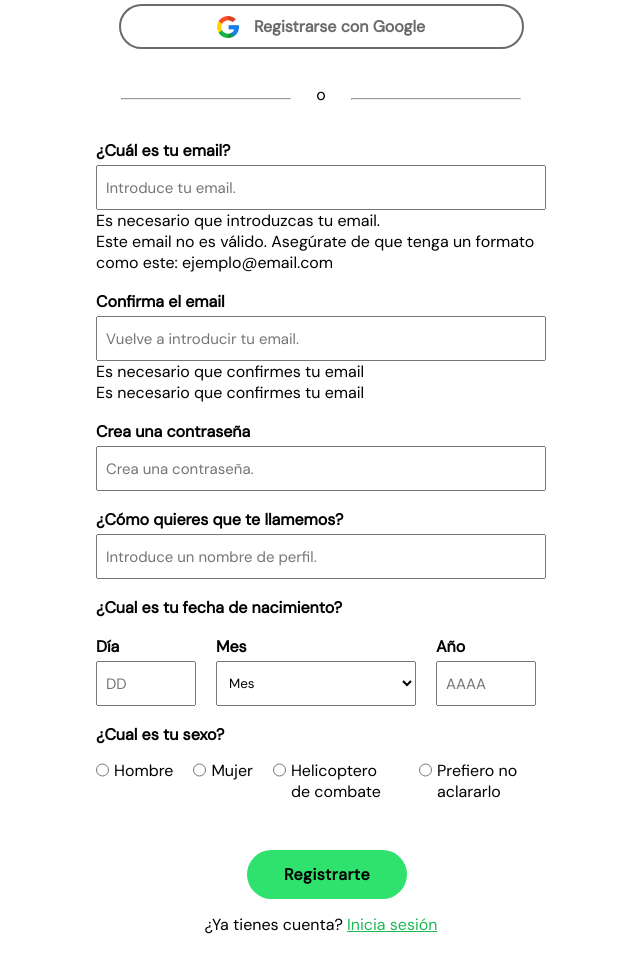
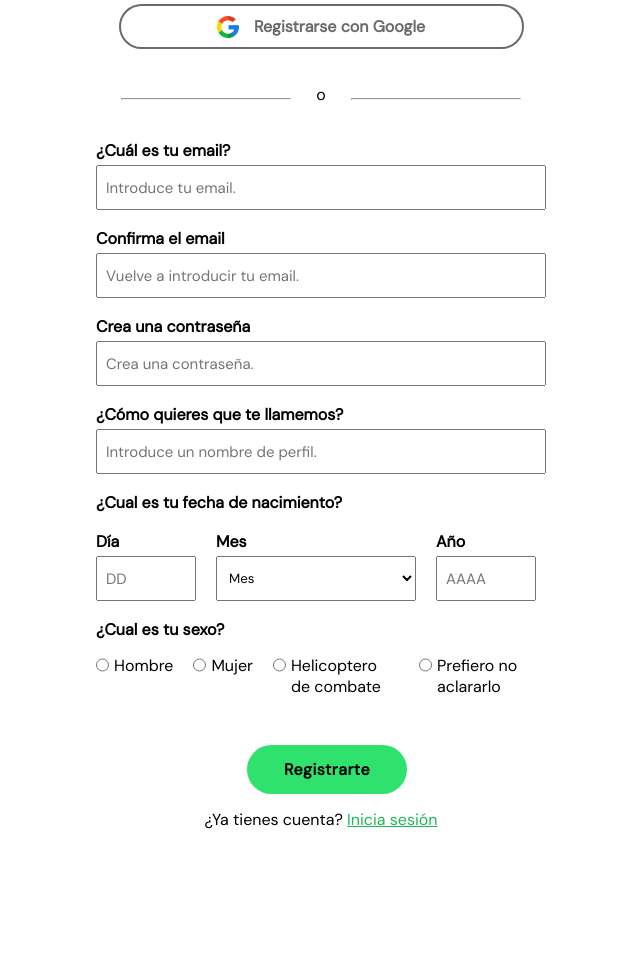
Before and after one commit to DuvanArwenLazar/dusmusic, a PHP site: page /Views/signup.html in a window 1280 px wide. Shown: the part 253-1218 px from the top of the page, without its empty margins (319-959 px from the left). After the commit the page ends 1082 px from the top, so only its background shows below. Run offline with PHP 8.4, Linux system fonts and the light colour scheme.

Commit message:
HTML, CSS & JS - Frontend

```diff
--- a/Public/Css/signup.css
+++ b/Public/Css/signup.css
@@ -167,3 +167,9 @@ a:link, a:visited {
 a:hover {
     color: #1ceb65;
 }
+
+.alert, .always {
+    display: none;
+    margin-top: 5px;
+    color: red;
+}
--- a/Public/Js/signup.js
+++ b/Public/Js/signup.js
@@ -1,12 +1,8 @@
 function email_validate(){
+
     email = document.getElementById("email_u");
     confirm_email = document.getElementById("email_confirm_u");
 
-    if(!/^\w+([\.-]?\w+)*@\w+([\.-]?\w+)*(\.\w{2,3,4})+$/.test(email)){
-        //
-    }
+}
 
-    if(email.value != confirm_email.value){
-        //
-    }
-}
+// -------------------------------------------- event listener ---------------------------------------------------- //
--- a/Views/signup.html
+++ b/Views/signup.html
@@ -30,22 +30,27 @@
             <div>
                 <label for=""> ¿Cuál es tu email? </label>
                 <input type="text" placeholder="Introduce tu email." id="email_u" onkeyup="email_validate()">
-                <p class="alert"> Es necesario que introduzcas tu email. </p>
-                <p class="alert"> Este email no es válido. Asegúrate de que tenga un formato como este: ejemplo@email.com </p>
+                <p class="alert" id="a-1"> Es necesario que introduzcas tu email. </p>
+                <p class="alert" id="a-2"> Este email no es válido. Asegúrate de que tenga un formato como este: ejemplo@email.com </p>
+                <p class="alert" id="a-3"> Este email ya está conectado a una cuenta. Inicia sesión. </p>
             </div>
             <div>
                 <label for=""> Confirma el email </label>
                 <input type="text" placeholder="Vuelve a introducir tu email." id="email_confirm_u">
-                <p class="alert"> Es necesario que confirmes tu email </p>
-                <p class="alert"> Es necesario que confirmes tu email </p>
+                <p class="alert" id="a-4"> Es necesario que confirmes tu email </p>
+                <p class="alert" id="a-5"> Las direcciones de email no coinciden. </p>
             </div>
             <div>
                 <label for=""> Crea una contraseña </label>
                 <input type="text" placeholder="Crea una contraseña.">
+                <p class="alert" id="a-6"> Tu contraseña es muy corta. </p>
+                <p class="alert" id="a-7"> Tu contraseña no es suficientemente segura. Elige una más segura. </p>
             </div>
             <div>
                 <label for=""> ¿Cómo quieres que te llamemos? </label>
                 <input type="text" placeholder="Introduce un nombre de perfil.">
+                <p class="alert" id="a-8"> Introduce un nombre para tu perfil. </p>
+                <p class="always" id="a-9"> Esto aparece en tu perfil. </p>
             </div>
             <div>
                 <label> ¿Cual es tu fecha de nacimiento? </label>
@@ -54,6 +59,7 @@
                 <div class="date-element">
                     <label for=""> Día </label>
                     <input type="text" placeholder="DD">
+                    <p class="alert" id="a-10"> Selecciona tu mes de nacimiento. </p>
                 </div>
                 <div class="date-element">
                     <label for=""> Mes </label>
@@ -72,10 +78,12 @@
                         <option value=""> Noviembre </option>
                         <option value=""> Diciembre </option>
                     </select>
+                    <p class="alert" id="a-11"> Indica un día del mes válido. </p>
                 </div>
                 <div class="date-element">
                     <label for=""> Año </label>
                     <input type="text" placeholder="AAAA">
+                    <p class="alert" id="a-12"> Indica un año válido. </p>
                 </div>
             </div>
             <div>
```
